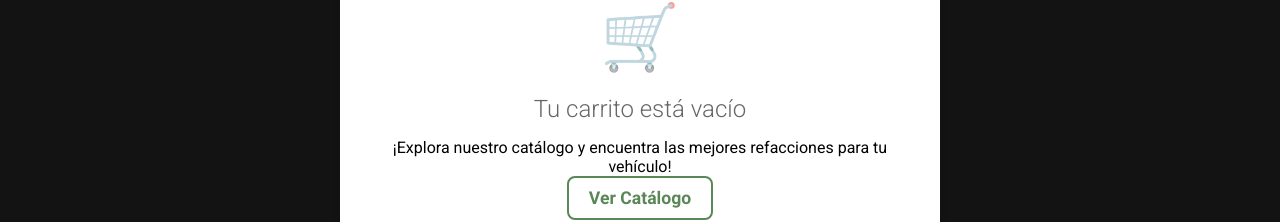
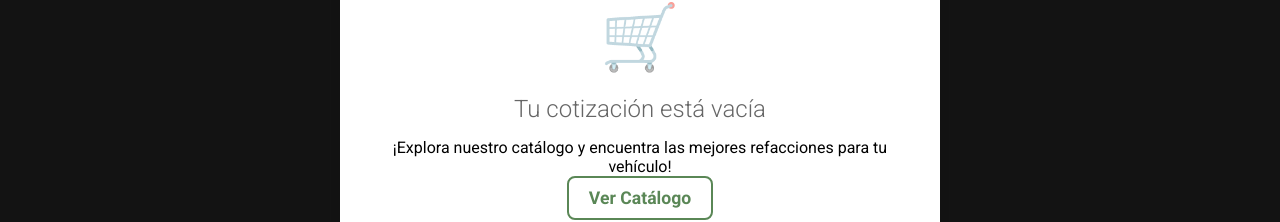
Before and after one commit to m5y6/TTM_repuestos_v3_frontv2, a React (Vite) app: page /cotizacion in a window 1280 px wide. Shown: the part 210-432 px from the top of the page. Built offline with nearby package versions, Linux system fonts and the light colour scheme.

Commit message:
se corrio texto

```diff
--- a/src/pages/Cotizacion.jsx
+++ b/src/pages/Cotizacion.jsx
@@ -295,7 +295,7 @@ const Cotizacion = ({ sinHeaderFooter = false }) => {
                 {!sinHeaderFooter && <Header/>}
                 <div className="carrito-vacio">
                     <div className="carrito-vacio-icon">🛒</div>
-                    <h2>Tu carrito está vacío</h2>
+                    <h2>Tu cotización está vacía</h2>
                     <p>¡Explora nuestro catálogo y encuentra las mejores refacciones para tu vehículo!</p>
                     <p><a href="/catalogo">Ver Catálogo</a></p>
                 </div>
```
